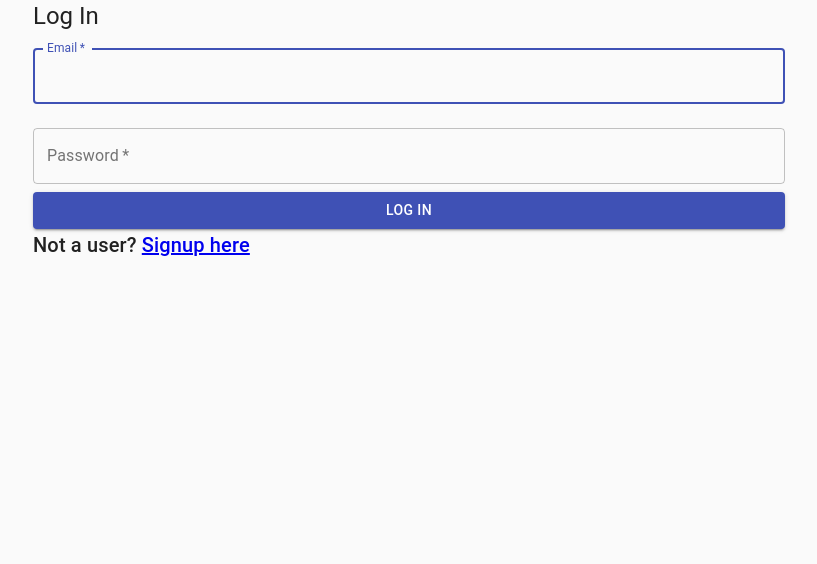
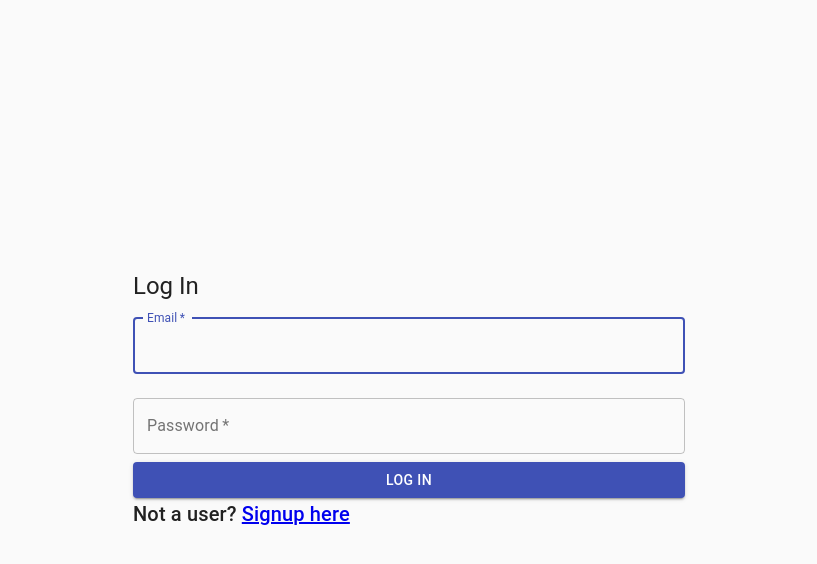
Before and after one commit to aditya81070/file-tracker-client, a React (Create React App) app: page / in a window 1280 px wide. Shown: the top 564 px of the page, without its empty margins (231-1048 px from the left). Built offline with nearby package versions, Linux system fonts and the light colour scheme.

Commit message:
add logout feature

```diff
--- a/public/index.html
+++ b/public/index.html
@@ -24,7 +24,7 @@
       work correctly both with client-side routing and a non-root public URL.
       Learn how to configure a non-root public URL by running `npm run build`.
     -->
-    <title>React App</title>
+    <title>File Tracking System</title>
   </head>
   <body>
     <noscript>You need to enable JavaScript to run this app.</noscript>
--- a/src/components/wrapper/AdminWrapper.js
+++ b/src/components/wrapper/AdminWrapper.js
@@ -16,7 +16,7 @@ import {
 import MenuIcon from "@material-ui/icons/Menu";
 import ChevronLeftIcon from "@material-ui/icons/ChevronLeft";
 import ChevronRightIcon from "@material-ui/icons/ChevronRight";
-import { Link } from "react-router-dom";
+import { Link, useHistory } from "react-router-dom";
 
 const drawerWidth = 240;
 
@@ -80,6 +80,7 @@ export default function AdminWrapper(props) {
   const classes = useStyles();
   const theme = useTheme();
   const [open, setOpen] = useState(false);
+  const history = useHistory();
   const handleDrawerOpen = () => {
     setOpen(true);
   };
@@ -88,6 +89,10 @@ export default function AdminWrapper(props) {
     setOpen(false);
   };
 
+  const handleLogout = () => {
+    window.localStorage.removeItem("token");
+    history.push("/login");
+  };
   return (
     <div className={classes.root}>
       <CssBaseline />
@@ -155,7 +160,7 @@ export default function AdminWrapper(props) {
           >
             Verify Employees
           </ListItem>
-          <ListItem onClick={() => console.log("logout")} button key="logout">
+          <ListItem onClick={handleLogout} button key="logout">
             Logout
           </ListItem>
         </List>
--- a/src/components/wrapper/EmpWrapper.js
+++ b/src/components/wrapper/EmpWrapper.js
@@ -16,7 +16,7 @@ import {
 import MenuIcon from "@material-ui/icons/Menu";
 import ChevronLeftIcon from "@material-ui/icons/ChevronLeft";
 import ChevronRightIcon from "@material-ui/icons/ChevronRight";
-import { Link } from "react-router-dom";
+import { Link, useHistory } from "react-router-dom";
 
 const drawerWidth = 240;
 
@@ -79,9 +79,15 @@ const useStyles = makeStyles(theme => ({
 export default function EmpWrapper(props) {
   const classes = useStyles();
   const theme = useTheme();
+  const history = useHistory();
   const [open, setOpen] = React.useState(false);
   const handleDrawerOpen = () => {
     setOpen(true);
+  };
+
+  const handleLogout = () => {
+    window.localStorage.removeItem("token");
+    history.push("/login");
   };
 
   const handleDrawerClose = () => {
@@ -140,7 +146,7 @@ export default function EmpWrapper(props) {
           <ListItem button component={Link} to="/emp" key="viewFiles">
             View Files
           </ListItem>
-          <ListItem component={Link} to="/logout" button key="logout">
+          <ListItem onClick={handleLogout} button key="logout">
             Logout
           </ListItem>
         </List>
--- a/src/components/wrapper/QRGWrapper.js
+++ b/src/components/wrapper/QRGWrapper.js
@@ -16,7 +16,7 @@ import {
 import MenuIcon from "@material-ui/icons/Menu";
 import ChevronLeftIcon from "@material-ui/icons/ChevronLeft";
 import ChevronRightIcon from "@material-ui/icons/ChevronRight";
-import { Link } from "react-router-dom";
+import { Link, useHistory } from "react-router-dom";
 
 const drawerWidth = 240;
 
@@ -79,6 +79,7 @@ const useStyles = makeStyles(theme => ({
 export default function QRGWrapper(props) {
   const classes = useStyles();
   const theme = useTheme();
+  const history = useHistory();
   const [open, setOpen] = React.useState(false);
 
   const handleDrawerOpen = () => {
@@ -87,6 +88,11 @@ export default function QRGWrapper(props) {
 
   const handleDrawerClose = () => {
     setOpen(false);
+  };
+
+  const handleLogout = () => {
+    window.localStorage.removeItem("token");
+    history.push("/login");
   };
 
   return (
@@ -141,7 +147,7 @@ export default function QRGWrapper(props) {
           <ListItem button component={Link} to="/qrg/files" key="viewFiles">
             View Files
           </ListItem>
-          <ListItem button component={Link} to="/logout" key="logout">
+          <ListItem button onClick={handleLogout} key="logout">
             Logout
           </ListItem>
         </List>
--- a/src/pages/common/Login.js
+++ b/src/pages/common/Login.js
@@ -15,8 +15,12 @@ const url = process.env.REACT_APP_BASE_URL;
 
 const styles = theme => ({
   container: {
-    width: "100vh",
-    maxWidth: "100vh"
+    height: "100vh",
+    maxHeight: "100vh",
+    display: "flex",
+    flexDirection: "column",
+    justifyContent: "center",
+    alignItem: "center"
   }
 });
 
```
Also changed, not shown: public/manifest.json, src/pages/common/logout.js (deleted).
